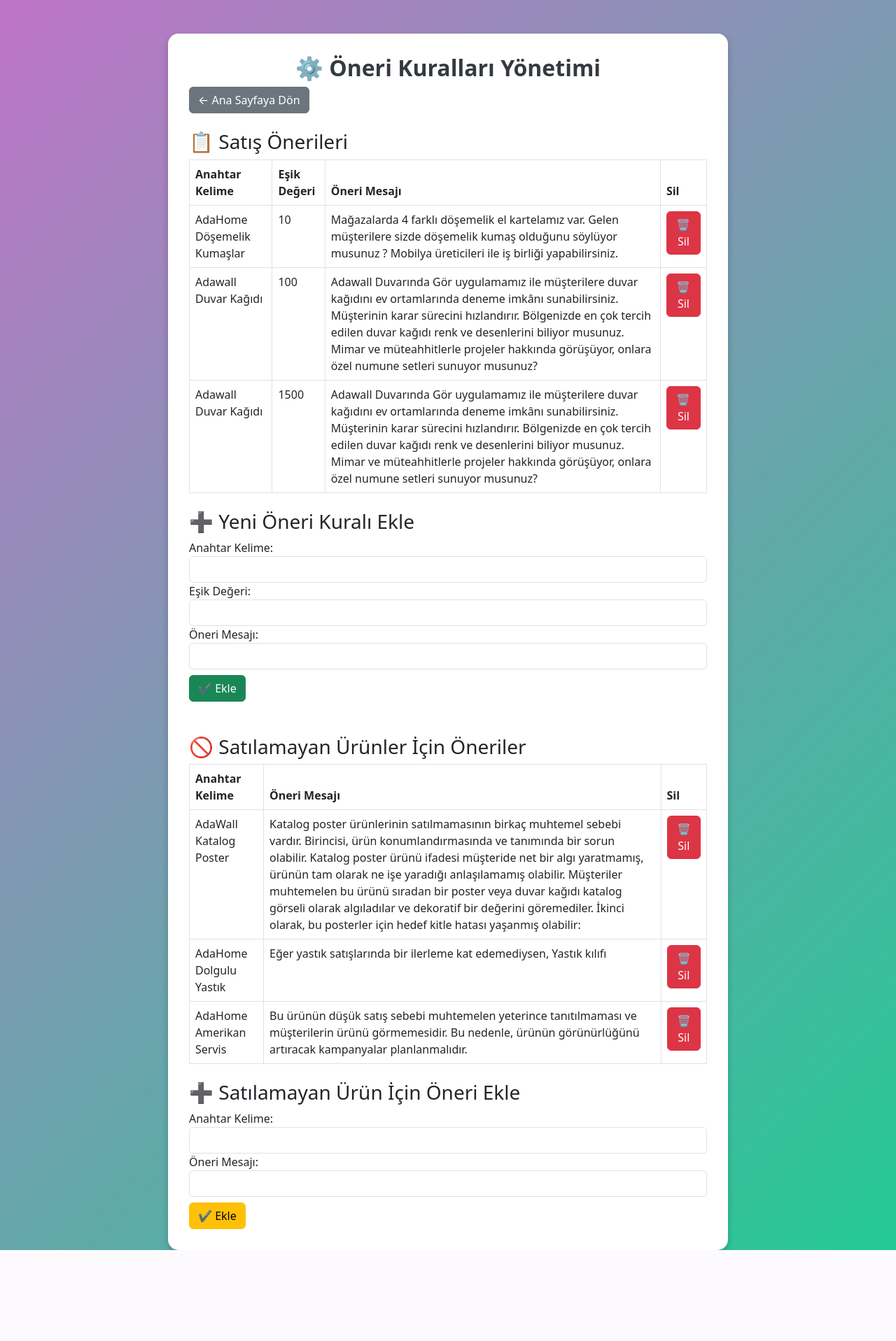
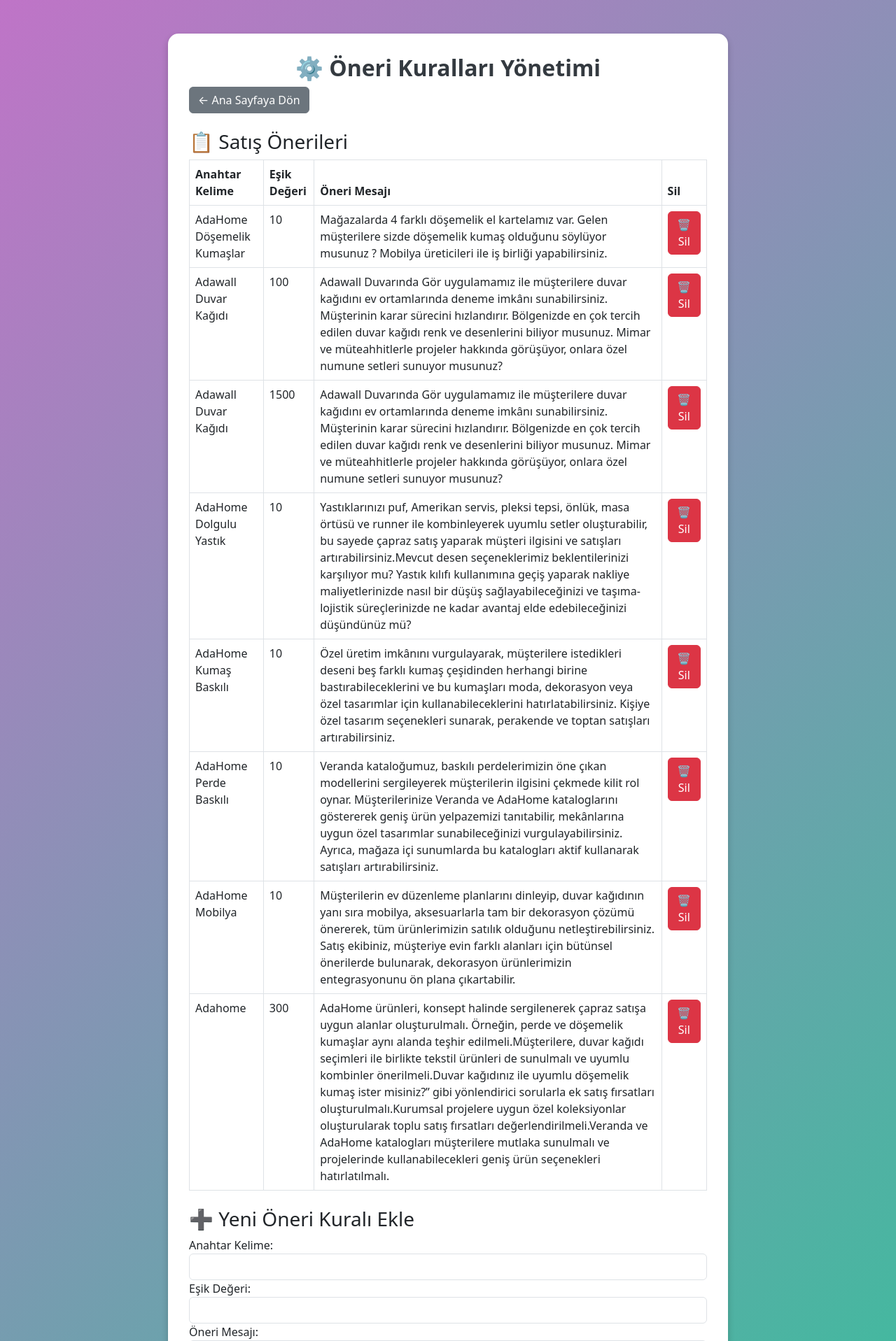
Before and after one commit to emre-sahin0/store-performance-report-system, a Flask app: page /admin in a window 1280 px wide. Shown: the top 1917 px of the page at 70% size. Before the commit the page ends 1787 px from the top, so only its background shows below. Run offline with Flask 3, Linux system fonts and the light colour scheme.

Commit message:
fontupdate

```diff
--- a/app.py
+++ b/app.py
@@ -17,7 +17,7 @@ os.makedirs(UPLOAD_FOLDER, exist_ok=True)
 
 KATALOG_DOSYA = "Kategoriler.csv"
 
-# 📌 Ürün kataloğunu oku veya boş set oluştur
+#  Ürün kataloğunu oku veya boş set oluştur
 if os.path.exists(KATALOG_DOSYA):
     katalog_df = pd.read_csv(KATALOG_DOSYA, encoding="utf-8", sep=";", low_memory=False)
     if "Ürün Tanım" in katalog_df.columns:
@@ -98,7 +98,9 @@ def generate_recommendations(df):
         total_sales = filtered_df["Net Satış Miktarı"].sum()
 
         if total_sales > 0 and total_sales < threshold:
-            recommendations.append(f"🔹 '{keyword}' içeren ürünlerin toplam satışı ({total_sales}) eşik değerinin altında ({threshold}). {message}")
+            recommendations.append(
+                f"🔹 <b>'{keyword}'</b> içeren ürünlerin toplam satışı <b>({total_sales})</b>  Eşik değerimizin <b>({threshold})</b> altında. Önerimiz;. {message}"
+            )
 
     return "<br>".join(recommendations) if recommendations else "✅ Tüm ürünler yeterince satılmış görünüyor!"
 
@@ -122,7 +124,7 @@ def generate_pie_chart(satilan_urunler, satilmayan_urunler, df):
     categories = ["AdaHome", "AdaPanel", "AdaWall"]
     colors = ['#ffcc00', '#66b3ff', '#99ff99']
 
-    # ✅ Genel Satış Oranları Pie Chart
+    #  Genel Satış Oranları Pie Chart
     genel_labels = ['Satılan Ürünler', 'Satılmayan Ürünler']
     genel_sizes = [len(satilan_urunler), len(satilmayan_urunler)]
     genel_colors = ['#ff6347', '#4caf50']
@@ -132,7 +134,7 @@ def generate_pie_chart(satilan_urunler, satilmayan_urunler, df):
                colors=genel_colors, explode=explode, shadow=True, textprops={'fontsize': 14})
     axs[0].set_title("📊 Genel Satış Oranları", fontsize=18, fontweight='bold')
 
-    # ✅ Satılan Ürünlerin Kategori Dağılımı Pie Chart
+    # Satılan Ürünlerin Kategori Dağılımı Pie Chart
     category_sales = {cat: df[df["Malzeme Grubu"].str.contains(cat, case=False, na=False)]["Net Satış Miktarı"].sum() for cat in categories}
     total_sales = sum(category_sales.values())
 
@@ -145,12 +147,12 @@ def generate_pie_chart(satilan_urunler, satilmayan_urunler, df):
                startangle=140, colors=colors, textprops={'fontsize': 14})
     axs[1].set_title("📈 Satılan Ürünlerin Kategori Dağılımı", fontsize=18, fontweight='bold')
 
-    # ✅ Satılan Ürünlerin Legend'ı (Pie Chart'ın Altına Doğru Hesaplanmış Yüzdelerle)
+    #  Satılan Ürünlerin Legend'ı (Pie Chart'ın Altına Doğru Hesaplanmış Yüzdelerle)
     for i, cat in enumerate(categories):
         label = f"{cat}: {round(category_percentages[cat], 1)}%"
         axs[1].text(0.5, -0.4 - (i * 0.1), label, ha="center", fontsize=14, bbox=dict(facecolor=colors[i], alpha=0.5), transform=axs[1].transAxes)
 
-    # ✅ Satılmayan Ürünlerin Kategori Dağılımı Pie Chart
+    #  Satılmayan Ürünlerin Kategori Dağılımı Pie Chart
     satilmayan_category_counts = {cat: sum(1 for urun in satilmayan_urunler if cat in urun) for cat in categories}
     total_missing = sum(satilmayan_category_counts.values())
 
@@ -167,12 +169,12 @@ def generate_pie_chart(satilan_urunler, satilmayan_urunler, df):
     )
     axs[2].set_title("📉 Satılmayan Ürünlerin Kategori Dağılımı", fontsize=18, fontweight='bold')
 
-    # ✅ Satılmayan Ürünlerin Legend'ı (Pie Chart'ın Altına Doğru Hesaplanmış Yüzdelerle)
+    #  Satılmayan Ürünlerin Legend'ı (Pie Chart'ın Altına Doğru Hesaplanmış Yüzdelerle)
     for i, cat in enumerate(categories):
         label = f"{cat}: {round(missing_percentages[cat], 1)}%"
         axs[2].text(0.5, -0.4 - (i * 0.1), label, ha="center", fontsize=14, bbox=dict(facecolor=colors[i], alpha=0.5), transform=axs[2].transAxes)
 
-    # ✅ Grafik kaydet ve encode et
+    #  Grafik kaydet ve encode et
     plt.tight_layout()
     img = io.BytesIO()
     plt.savefig(img, format='png', dpi=120)
--- a/rules.json
+++ b/rules.json
@@ -13,5 +13,30 @@
         "keyword": "Adawall Duvar Kağıdı",
         "threshold": 1500,
         "message": "Adawall Duvarında Gör uygulamamız ile müşterilere duvar kağıdını ev ortamlarında deneme imkânı sunabilirsiniz. Müşterinin karar sürecini hızlandırır. Bölgenizde en çok tercih edilen duvar kağıdı renk ve desenlerini biliyor musunuz. Mimar ve müteahhitlerle projeler hakkında görüşüyor, onlara özel numune setleri sunuyor musunuz?"
+    },
+    {
+        "keyword": "AdaHome Dolgulu Yastık",
+        "threshold": 10,
+        "message": "Yastıklarınızı puf, Amerikan servis, pleksi tepsi, önlük, masa örtüsü ve runner ile kombinleyerek uyumlu setler oluşturabilir, bu sayede çapraz satış yaparak müşteri ilgisini ve satışları artırabilirsiniz.Mevcut desen seçeneklerimiz beklentilerinizi karşılıyor mu? Yastık kılıfı kullanımına geçiş yaparak nakliye maliyetlerinizde nasıl bir düşüş sağlayabileceğinizi ve taşıma-lojistik süreçlerinizde ne kadar avantaj elde edebileceğinizi düşündünüz mü?"
+    },
+    {
+        "keyword": "AdaHome Kumaş Baskılı",
+        "threshold": 10,
+        "message": "Özel üretim imkânını vurgulayarak, müşterilere istedikleri deseni beş farklı kumaş çeşidinden herhangi birine bastırabileceklerini ve bu kumaşları moda, dekorasyon veya özel tasarımlar için kullanabileceklerini hatırlatabilirsiniz. Kişiye özel tasarım seçenekleri sunarak, perakende ve toptan satışları artırabilirsiniz."
+    },
+    {
+        "keyword": "AdaHome Perde Baskılı",
+        "threshold": 10,
+        "message": "Veranda kataloğumuz, baskılı perdelerimizin öne çıkan modellerini sergileyerek müşterilerin ilgisini çekmede kilit rol oynar. Müşterilerinize Veranda ve AdaHome kataloglarını göstererek geniş ürün yelpazemizi tanıtabilir, mekânlarına uygun özel tasarımlar sunabileceğinizi vurgulayabilirsiniz. Ayrıca, mağaza içi sunumlarda bu katalogları aktif kullanarak satışları artırabilirsiniz."
+    },
+    {
+        "keyword": "AdaHome Mobilya",
+        "threshold": 10,
+        "message": "Müşterilerin ev düzenleme planlarını dinleyip, duvar kağıdının yanı sıra mobilya, aksesuarlarla tam bir dekorasyon çözümü önererek, tüm ürünlerimizin satılık olduğunu netleştirebilirsiniz. Satış ekibiniz, müşteriye evin farklı alanları için bütünsel önerilerde bulunarak, dekorasyon ürünlerimizin entegrasyonunu ön plana çıkartabilir."
+    },
+    {
+        "keyword": "Adahome",
+        "threshold": 300,
+        "message": "AdaHome ürünleri, konsept halinde sergilenerek çapraz satışa uygun alanlar oluşturulmalı. Örneğin, perde ve döşemelik kumaşlar aynı alanda teşhir edilmeli.Müşterilere, duvar kağıdı seçimleri ile birlikte tekstil ürünleri de sunulmalı ve uyumlu kombinler önerilmeli.Duvar kağıdınız ile uyumlu döşemelik kumaş ister misiniz?” gibi yönlendirici sorularla ek satış fırsatları oluşturulmalı.Kurumsal projelere uygun özel koleksiyonlar oluşturularak toplu satış fırsatları değerlendirilmeli.Veranda ve AdaHome katalogları müşterilere mutlaka sunulmalı ve projelerinde kullanabilecekleri geniş ürün seçenekleri hatırlatılmalı."
     }
 ]
```
Also changed, not shown: templates/index.html (+20 -9 lines).
